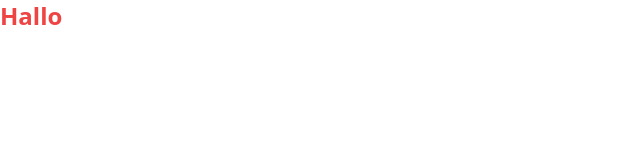
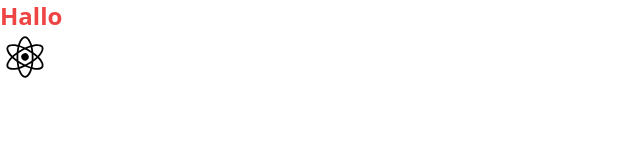
Before and after one commit to anastasia2022be1/weather-app, a React (Vite) app in the folder npm/: page / in a window 1280 px wide. Shown: the top 160 px of the page, without its empty margins (0-640 px from the left). Built offline with nearby package versions, Linux system fonts and the light colour scheme.

Commit message:
install react-unicons for icons

```diff
--- a/npm/package.json
+++ b/npm/package.json
@@ -10,6 +10,7 @@
     "preview": "vite preview"
   },
   "dependencies": {
+    "@iconscout/react-unicons": "^2.0.2",
     "react": "^18.3.1",
     "react-dom": "^18.3.1"
   },
--- a/npm/src/App.jsx
+++ b/npm/src/App.jsx
@@ -1,10 +1,12 @@
 import './App.css'
+import UilReact from '@iconscout/react-unicons/icons/uil-react'
 
 function App() {
 
   return (
     <>
      <h1 className="text-2xl font-bold text-red-500">Hallo</h1>
+     <UilReact size={50} />
     </>
   )
 }
```
Also changed, not shown: 1 other file (tests, documents, lock files or other folders).
